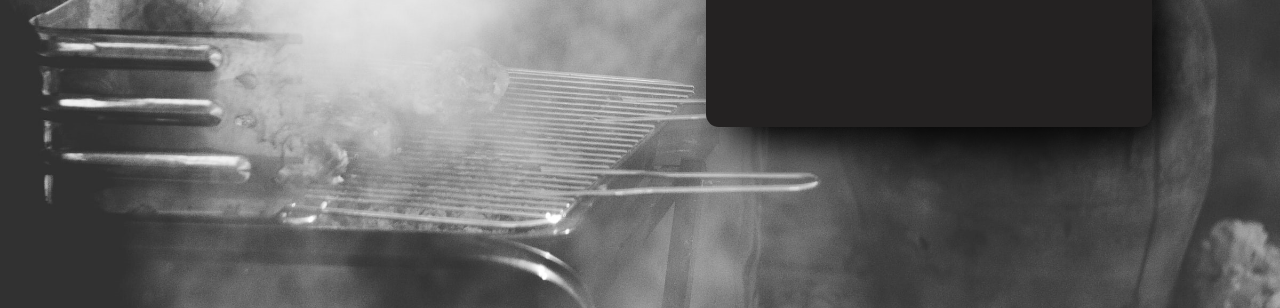
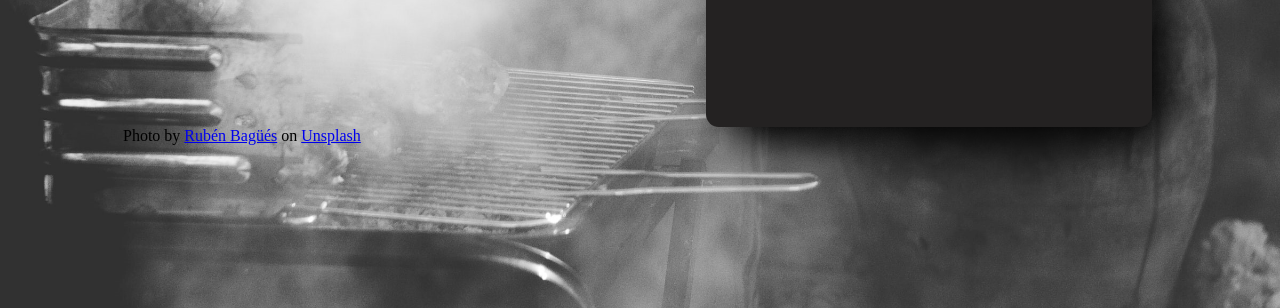
Before and after one commit to LuisEdu4rdo/Churrascometro, a plain HTML site: page index.html in a window 1280 px wide. Shown: the part 492-800 px from the top of the page. Drawn offline with nearby package versions, Linux system fonts and the light colour scheme.

Commit message:
direito de imagem

```diff
--- a/index.html
+++ b/index.html
@@ -30,6 +30,9 @@
             <div class="resultado" id="resultado"></div>
         </div>
     </div>
+
+    Photo by <a href="https://unsplash.com/@rubavi78?utm_source=unsplash&utm_medium=referral&utm_content=creditCopyText">Rubén Bagüés</a>
+    on <a href="https://unsplash.com/s/photos/barbecue?utm_source=unsplash&utm_medium=referral&utm_content=creditCopyText">Unsplash</a>
 </body>
 
 <script src="./script.js"></script>
```
